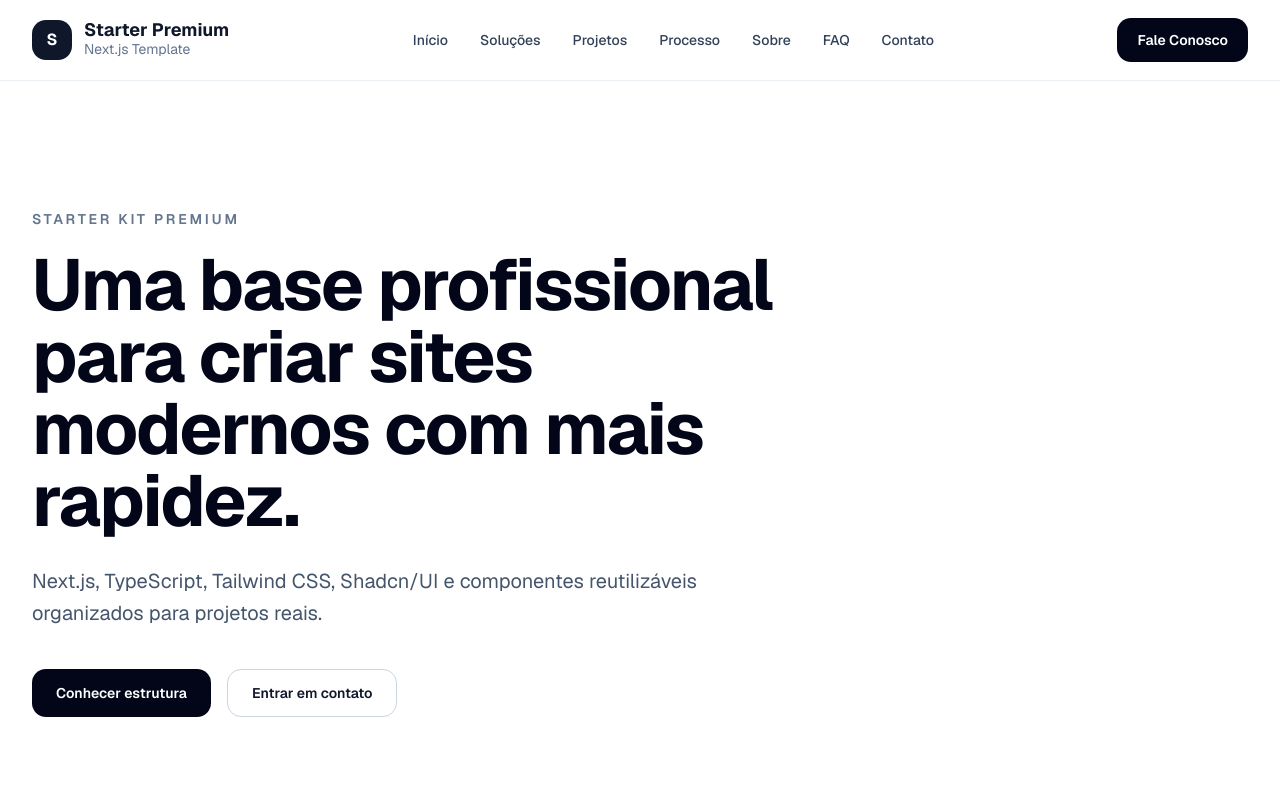
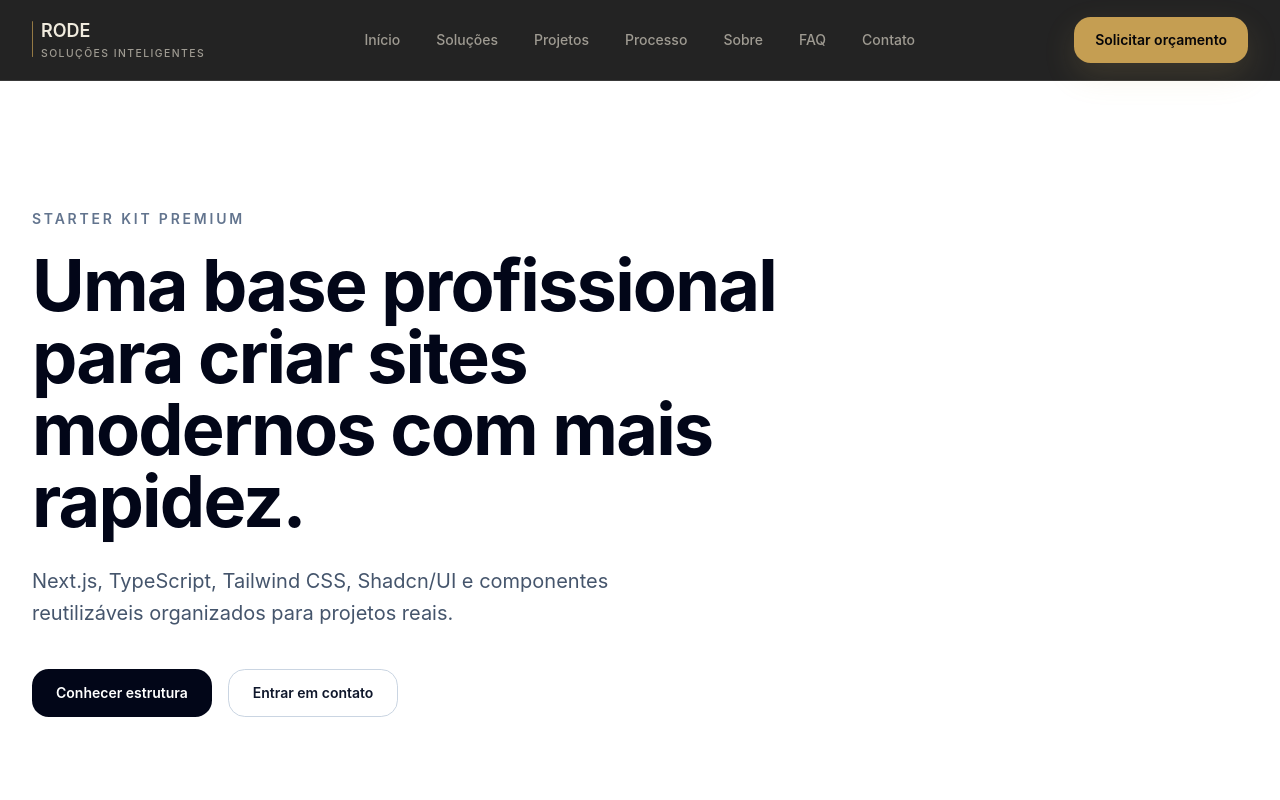
Before and after one commit to RodneiTimoteo/site-rode, a Next.js app: page / in a window 1280 px wide. Shown: the top 800 px of the page. Built offline with nearby package versions, Linux system fonts and the light colour scheme.

Commit message:
Aplica identidade visual estrutural da RODE

```diff
--- a/src/app/globals.css
+++ b/src/app/globals.css
@@ -49,82 +49,114 @@
 }
 
 :root {
-  --card: oklch(1 0 0);
-  --card-foreground: oklch(0.145 0 0);
-  --popover: oklch(1 0 0);
-  --popover-foreground: oklch(0.145 0 0);
-  --primary: oklch(0.205 0 0);
-  --primary-foreground: oklch(0.985 0 0);
-  --secondary: oklch(0.97 0 0);
-  --secondary-foreground: oklch(0.205 0 0);
-  --muted: oklch(0.97 0 0);
-  --muted-foreground: oklch(0.556 0 0);
-  --accent: oklch(0.97 0 0);
-  --accent-foreground: oklch(0.205 0 0);
-  --destructive: oklch(0.577 0.245 27.325);
-  --border: oklch(0.922 0 0);
-  --input: oklch(0.922 0 0);
-  --ring: oklch(0.708 0 0);
-  --chart-1: oklch(0.87 0 0);
-  --chart-2: oklch(0.556 0 0);
-  --chart-3: oklch(0.439 0 0);
-  --chart-4: oklch(0.371 0 0);
-  --chart-5: oklch(0.269 0 0);
-  --radius: 0.625rem;
-  --sidebar: oklch(0.985 0 0);
-  --sidebar-foreground: oklch(0.145 0 0);
-  --sidebar-primary: oklch(0.205 0 0);
-  --sidebar-primary-foreground: oklch(0.985 0 0);
-  --sidebar-accent: oklch(0.97 0 0);
-  --sidebar-accent-foreground: oklch(0.205 0 0);
-  --sidebar-border: oklch(0.922 0 0);
-  --sidebar-ring: oklch(0.708 0 0);
-  --background: oklch(1 0 0);
-  --foreground: oklch(0.145 0 0);
+  color-scheme: dark;
+  --background: oklch(0.045 0 0);
+  --foreground: oklch(0.94 0.018 86);
+  --card: oklch(0.105 0.004 286);
+  --card-foreground: oklch(0.94 0.018 86);
+  --popover: oklch(0.085 0.004 286);
+  --popover-foreground: oklch(0.94 0.018 86);
+  --primary: oklch(0.72 0.105 82);
+  --primary-foreground: oklch(0.12 0.006 286);
+  --secondary: oklch(0.165 0.006 286);
+  --secondary-foreground: oklch(0.88 0.014 86);
+  --muted: oklch(0.18 0.006 286);
+  --muted-foreground: oklch(0.69 0.014 86);
+  --accent: oklch(0.24 0.035 82);
+  --accent-foreground: oklch(0.91 0.052 82);
+  --destructive: oklch(0.69 0.19 23);
+  --border: oklch(1 0 0 / 12%);
+  --input: oklch(1 0 0 / 14%);
+  --ring: oklch(0.72 0.105 82);
+  --chart-1: oklch(0.72 0.105 82);
+  --chart-2: oklch(0.74 0.07 160);
+  --chart-3: oklch(0.68 0.06 230);
+  --chart-4: oklch(0.78 0.055 70);
+  --chart-5: oklch(0.64 0.095 25);
+  --radius: 0.75rem;
+  --sidebar: oklch(0.075 0.004 286);
+  --sidebar-foreground: oklch(0.94 0.018 86);
+  --sidebar-primary: oklch(0.72 0.105 82);
+  --sidebar-primary-foreground: oklch(0.12 0.006 286);
+  --sidebar-accent: oklch(0.16 0.006 286);
+  --sidebar-accent-foreground: oklch(0.91 0.052 82);
+  --sidebar-border: oklch(1 0 0 / 12%);
+  --sidebar-ring: oklch(0.72 0.105 82);
 }
 
 .dark {
-  --background: oklch(0.145 0 0);
-  --foreground: oklch(0.985 0 0);
-  --card: oklch(0.205 0 0);
-  --card-foreground: oklch(0.985 0 0);
-  --popover: oklch(0.205 0 0);
-  --popover-foreground: oklch(0.985 0 0);
-  --primary: oklch(0.922 0 0);
-  --primary-foreground: oklch(0.205 0 0);
-  --secondary: oklch(0.269 0 0);
-  --secondary-foreground: oklch(0.985 0 0);
-  --muted: oklch(0.269 0 0);
-  --muted-foreground: oklch(0.708 0 0);
-  --accent: oklch(0.269 0 0);
-  --accent-foreground: oklch(0.985 0 0);
-  --destructive: oklch(0.704 0.191 22.216);
-  --border: oklch(1 0 0 / 10%);
-  --input: oklch(1 0 0 / 15%);
-  --ring: oklch(0.556 0 0);
-  --chart-1: oklch(0.87 0 0);
-  --chart-2: oklch(0.556 0 0);
-  --chart-3: oklch(0.439 0 0);
-  --chart-4: oklch(0.371 0 0);
-  --chart-5: oklch(0.269 0 0);
-  --sidebar: oklch(0.205 0 0);
-  --sidebar-foreground: oklch(0.985 0 0);
-  --sidebar-primary: oklch(0.488 0.243 264.376);
-  --sidebar-primary-foreground: oklch(0.985 0 0);
-  --sidebar-accent: oklch(0.269 0 0);
-  --sidebar-accent-foreground: oklch(0.985 0 0);
-  --sidebar-border: oklch(1 0 0 / 10%);
-  --sidebar-ring: oklch(0.556 0 0);
+  color-scheme: dark;
+  --background: oklch(0.045 0 0);
+  --foreground: oklch(0.94 0.018 86);
+  --card: oklch(0.105 0.004 286);
+  --card-foreground: oklch(0.94 0.018 86);
+  --popover: oklch(0.085 0.004 286);
+  --popover-foreground: oklch(0.94 0.018 86);
+  --primary: oklch(0.72 0.105 82);
+  --primary-foreground: oklch(0.12 0.006 286);
+  --secondary: oklch(0.165 0.006 286);
+  --secondary-foreground: oklch(0.88 0.014 86);
+  --muted: oklch(0.18 0.006 286);
+  --muted-foreground: oklch(0.69 0.014 86);
+  --accent: oklch(0.24 0.035 82);
+  --accent-foreground: oklch(0.91 0.052 82);
+  --destructive: oklch(0.69 0.19 23);
+  --border: oklch(1 0 0 / 12%);
+  --input: oklch(1 0 0 / 14%);
+  --ring: oklch(0.72 0.105 82);
+  --chart-1: oklch(0.72 0.105 82);
+  --chart-2: oklch(0.74 0.07 160);
+  --chart-3: oklch(0.68 0.06 230);
+  --chart-4: oklch(0.78 0.055 70);
+  --chart-5: oklch(0.64 0.095 25);
+  --sidebar: oklch(0.075 0.004 286);
+  --sidebar-foreground: oklch(0.94 0.018 86);
+  --sidebar-primary: oklch(0.72 0.105 82);
+  --sidebar-primary-foreground: oklch(0.12 0.006 286);
+  --sidebar-accent: oklch(0.16 0.006 286);
+  --sidebar-accent-foreground: oklch(0.91 0.052 82);
+  --sidebar-border: oklch(1 0 0 / 12%);
+  --sidebar-ring: oklch(0.72 0.105 82);
 }
 
 @layer base {
   * {
     @apply border-border outline-ring/50;
   }
+
+  html {
+    @apply scroll-smooth font-sans;
+    background: #050505;
+  }
+
   body {
-    @apply bg-background text-foreground;
+    @apply bg-background text-foreground antialiased;
+    min-height: 100vh;
+    text-rendering: optimizeLegibility;
   }
-  html {
-    @apply font-sans;
+
+  ::selection {
+    background: color-mix(in oklch, var(--primary) 32%, transparent);
+    color: var(--foreground);
+  }
+
+  :focus-visible {
+    outline: 2px solid var(--ring);
+    outline-offset: 3px;
+  }
+
+  @media (prefers-reduced-motion: reduce) {
+    html {
+      scroll-behavior: auto;
+    }
+
+    *,
+    *::before,
+    *::after {
+      animation-duration: 0.01ms !important;
+      animation-iteration-count: 1 !important;
+      scroll-behavior: auto !important;
+      transition-duration: 0.01ms !important;
+    }
   }
 }
--- a/src/app/layout.tsx
+++ b/src/app/layout.tsx
@@ -1,11 +1,9 @@
 import type { Metadata } from "next";
-import { Geist } from "next/font/google";
 import { siteConfig } from "@/data/site";
 import "./globals.css";
 
-const geist = Geist({
-  subsets: ["latin"],
-});
+const fontFamily =
+  'Inter, "Segoe UI", "Helvetica Neue", Arial, sans-serif';
 
 export const metadata: Metadata = {
   metadataBase: new URL(siteConfig.url),
@@ -36,11 +34,11 @@ export default function RootLayout({
     <html lang="pt-BR">
       <body
         className={`
-          ${geist.className}
           bg-white
           text-slate-900
           antialiased
         `}
+        style={{ fontFamily }}
       >
         {children}
       </body>
--- a/src/components/common/Logo.tsx
+++ b/src/components/common/Logo.tsx
@@ -1,23 +1,53 @@
+import { siteConfig } from "@/data/site";
+
 interface LogoProps {
   className?: string;
+  size?: "sm" | "md" | "lg";
 }
 
-export default function Logo({ className = "" }: LogoProps) {
+const sizeClasses = {
+  sm: {
+    wrapper: "gap-2",
+    name: "text-lg",
+    detail: "text-[0.65rem]",
+  },
+  md: {
+    wrapper: "gap-3",
+    name: "text-xl",
+    detail: "text-xs",
+  },
+  lg: {
+    wrapper: "gap-3.5",
+    name: "text-2xl",
+    detail: "text-sm",
+  },
+} as const;
+
+export default function Logo({ className = "", size = "md" }: LogoProps) {
+  const classes = sizeClasses[size];
+
   return (
-    <div className={`flex items-center gap-3 ${className}`}>
-      <div className="flex h-10 w-10 items-center justify-center rounded-xl bg-slate-900 text-white font-bold">
-        S
-      </div>
+    <div
+      className={["inline-flex items-center", classes.wrapper, className].join(" ")}
+      aria-label={siteConfig.name}
+    >
+      <span className="h-9 w-px rounded-full bg-primary/70" aria-hidden="true" />
 
-      <div>
-        <h2 className="text-lg font-bold leading-none">
-          Starter Premium
-        </h2>
-
-        <p className="text-sm text-slate-500">
-          Next.js Template
-        </p>
-      </div>
+      <span className="flex flex-col leading-none">
+        <span
+          className={[classes.name, "font-semibold tracking-normal text-foreground"].join(" ")}
+        >
+          {siteConfig.shortName}
+        </span>
+        <span
+          className={[
+            classes.detail,
+            "mt-1 font-medium uppercase tracking-[0.14em] text-muted-foreground",
+          ].join(" ")}
+        >
+          Soluções Inteligentes
+        </span>
+      </span>
     </div>
   );
 }
--- a/src/components/layout/Container.tsx
+++ b/src/components/layout/Container.tsx
@@ -10,7 +10,7 @@ export default function Container({
   className = "",
 }: ContainerProps) {
   return (
-    <div className={`mx-auto w-full max-w-7xl px-6 lg:px-8 ${className}`}>
+    <div className={["mx-auto w-full max-w-7xl px-5 sm:px-6 lg:px-8", className].join(" ")}>
       {children}
     </div>
   );
--- a/src/components/layout/Header.tsx
+++ b/src/components/layout/Header.tsx
@@ -3,37 +3,44 @@ import Link from "next/link";
 import Logo from "@/components/common/Logo";
 import Container from "@/components/layout/Container";
 import { MobileMenu } from "@/components/layout/MobileMenu";
+import { contactInfo } from "@/data/contact";
 import { navigation } from "@/data/navigation";
+
+const ctaHref = contactInfo.whatsappUrl || "#contato";
 
 export default function Header() {
   return (
-    <header className="sticky top-0 z-50 border-b border-slate-200/70 bg-white/85 backdrop-blur-md">
-      <Container className="flex h-20 items-center justify-between">
-        <Link href="#inicio" aria-label="Ir para o início">
-          <Logo />
+    <header className="sticky top-0 z-50 border-b border-white/10 bg-[#050505]/88 backdrop-blur-md">
+      <Container className="flex h-18 items-center justify-between gap-6 lg:h-20">
+        <Link
+          href="#inicio"
+          aria-label="Ir para o início"
+          className="rounded-md focus-visible:outline-none focus-visible:ring-2 focus-visible:ring-primary/70 focus-visible:ring-offset-4 focus-visible:ring-offset-background"
+        >
+          <Logo size="sm" />
         </Link>
 
         <nav
           aria-label="Navegação principal"
-          className="hidden items-center gap-8 md:flex"
+          className="hidden flex-1 items-center justify-center gap-7 lg:flex"
         >
           {navigation.map((item) => (
             <Link
               key={item.label}
               href={item.href}
-              className="text-sm font-medium text-slate-700 transition hover:text-slate-950"
+              className="rounded-md px-1 py-2 text-sm font-medium text-muted-foreground transition hover:text-foreground focus-visible:outline-none focus-visible:ring-2 focus-visible:ring-primary/70 focus-visible:ring-offset-4 focus-visible:ring-offset-background"
             >
               {item.label}
             </Link>
           ))}
         </nav>
 
-        <div className="hidden md:block">
+        <div className="hidden lg:block">
           <Link
-            href="#contato"
-            className="inline-flex min-h-11 items-center justify-center rounded-xl bg-slate-950 px-5 py-3 text-sm font-semibold text-white transition hover:bg-slate-800"
+            href={ctaHref}
+            className="inline-flex min-h-11 items-center justify-center rounded-xl border border-primary/40 bg-primary px-5 py-3 text-sm font-semibold text-primary-foreground shadow-[0_12px_32px_rgba(201,165,92,0.16)] transition hover:border-primary hover:bg-[#D7B86C] focus-visible:outline-none focus-visible:ring-2 focus-visible:ring-primary/70 focus-visible:ring-offset-4 focus-visible:ring-offset-background"
           >
-            Fale Conosco
+            Solicitar orçamento
           </Link>
         </div>
 
--- a/src/components/layout/MobileMenu.tsx
+++ b/src/components/layout/MobileMenu.tsx
@@ -4,6 +4,7 @@ import Link from "next/link";
 import { Menu } from "lucide-react";
 
 import Logo from "@/components/common/Logo";
+import { contactInfo } from "@/data/contact";
 import { navigation } from "@/data/navigation";
 import {
   Sheet,
@@ -14,6 +15,8 @@ import {
   SheetTrigger,
 } from "@/components/ui/sheet";
 
+const ctaHref = contactInfo.whatsappUrl || "#contato";
+
 export function MobileMenu() {
   return (
     <Sheet>
@@ -21,24 +24,27 @@ export function MobileMenu() {
         <button
           type="button"
           aria-label="Abrir menu"
-          className="flex h-11 w-11 items-center justify-center rounded-xl border border-slate-200 text-slate-900 transition hover:bg-slate-100 md:hidden"
+          className="flex h-11 w-11 items-center justify-center rounded-xl border border-white/15 text-foreground transition hover:border-primary/50 hover:bg-white/5 focus-visible:outline-none focus-visible:ring-2 focus-visible:ring-primary/70 focus-visible:ring-offset-4 focus-visible:ring-offset-background lg:hidden"
         >
           <Menu className="h-5 w-5" aria-hidden="true" />
         </button>
       </SheetTrigger>
 
-      <SheetContent side="right" className="w-[85%] max-w-sm p-0">
-        <SheetHeader className="border-b border-slate-200 p-6 text-left">
+      <SheetContent
+        side="right"
+        className="w-[86%] max-w-sm border-white/10 bg-[#080808] p-0 text-foreground"
+      >
+        <SheetHeader className="border-b border-white/10 p-6 text-left">
           <SheetTitle className="sr-only">Menu de navegação</SheetTitle>
           <Logo />
         </SheetHeader>
 
-        <nav className="flex flex-col gap-2 p-6">
+        <nav className="flex flex-col gap-2 p-6" aria-label="Navegação mobile">
           {navigation.map((item) => (
             <SheetClose asChild key={item.label}>
               <Link
                 href={item.href}
-                className="rounded-xl px-4 py-3 text-base font-medium text-slate-700 transition hover:bg-slate-100 hover:text-slate-950"
+                className="rounded-xl px-4 py-3 text-base font-medium text-muted-foreground transition hover:bg-white/5 hover:text-foreground focus-visible:outline-none focus-visible:ring-2 focus-visible:ring-primary/70"
               >
                 {item.label}
               </Link>
@@ -46,13 +52,13 @@ export function MobileMenu() {
           ))}
         </nav>
 
-        <div className="mt-auto border-t border-slate-200 p-6">
+        <div className="mt-auto border-t border-white/10 p-6">
           <SheetClose asChild>
             <Link
-              href="#contato"
-              className="inline-flex min-h-12 w-full items-center justify-center rounded-xl bg-slate-950 px-5 py-3 text-sm font-semibold text-white transition hover:bg-slate-800"
+              href={ctaHref}
+              className="inline-flex min-h-12 w-full items-center justify-center rounded-xl border border-primary/40 bg-primary px-5 py-3 text-sm font-semibold text-primary-foreground transition hover:border-primary hover:bg-[#D7B86C] focus-visible:outline-none focus-visible:ring-2 focus-visible:ring-primary/70"
             >
-              Fale Conosco
+              Solicitar orçamento
             </Link>
           </SheetClose>
         </div>
--- /dev/null
+++ b/src/theme/colors.ts
@@ -0,0 +1,16 @@
+export const colors = {
+  background: "#050505",
+  backgroundElevated: "#0B0B0C",
+  surface: "#111113",
+  surfaceSoft: "#171719",
+  foreground: "#F4F1EA",
+  foregroundMuted: "#C9C5BA",
+  foregroundSubtle: "#8F8A80",
+  gold: "#C9A55C",
+  goldLight: "#E3C980",
+  goldMuted: "#8B7446",
+  border: "rgba(255, 255, 255, 0.12)",
+  borderGold: "rgba(201, 165, 92, 0.28)",
+  success: "#38C172",
+  destructive: "#F87171",
+} as const;
--- a/src/theme/index.ts
+++ b/src/theme/index.ts
@@ -1,6 +1,15 @@
+import { colors } from "./colors";
+import { radius } from "./radius";
+import { shadows } from "./shadows";
+
 export const themeConfig = {
-  name: "default",
-  defaultMode: "light",
+  name: "rode",
+  defaultMode: "dark",
+  colors,
+  radius,
+  shadows,
 } as const;
 
 export type ThemeConfig = typeof themeConfig;
+
+export { colors, radius, shadows };
--- /dev/null
+++ b/src/theme/radius.ts
@@ -0,0 +1,6 @@
+export const radius = {
+  sm: "0.5rem",
+  md: "0.75rem",
+  lg: "1rem",
+  xl: "1.25rem",
+} as const;
--- /dev/null
+++ b/src/theme/shadows.ts
@@ -0,0 +1,4 @@
+export const shadows = {
+  subtle: "0 18px 60px rgba(0, 0, 0, 0.28)",
+  focus: "0 0 0 3px rgba(201, 165, 92, 0.28)",
+} as const;
```
Also changed, not shown: src/components/layout/Footer.tsx (+45 -36 lines), src/components/layout/Section.tsx (+3 -5 lines).
